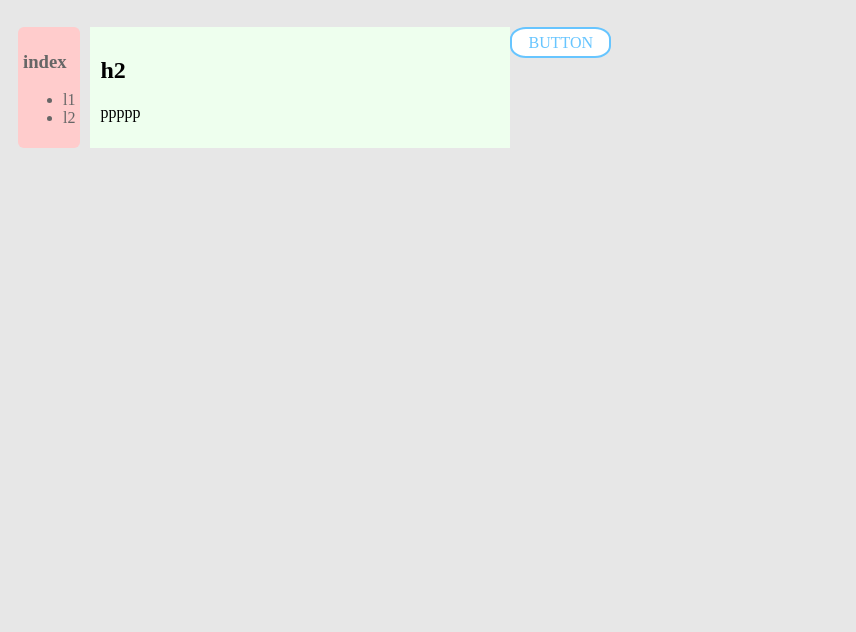
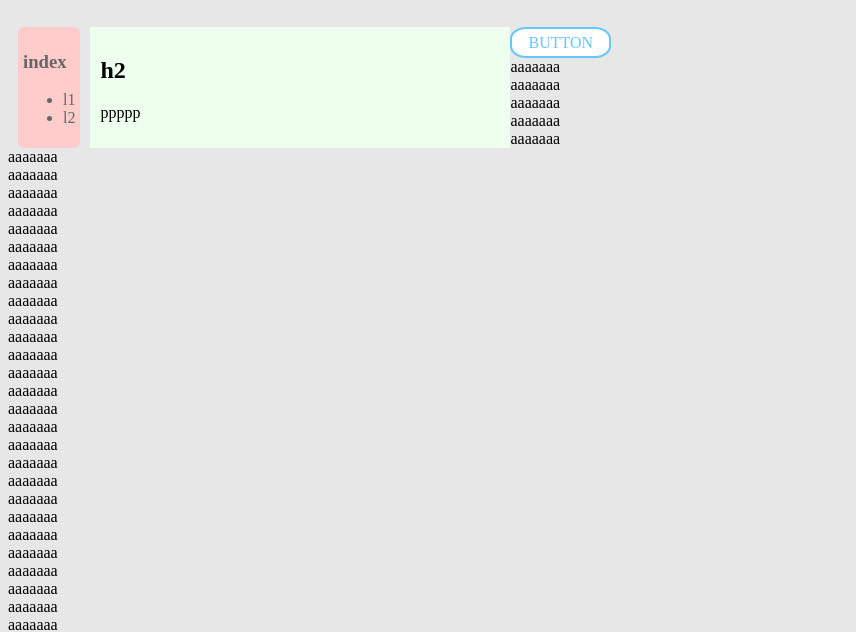
Before and after one commit to K02T01/tutorial, a website: page public_html/index.html in a window 1280 px wide. Shown: the part 169-801 px from the top of the page, without its empty margins (0-856 px from the left). Drawn offline with Linux system fonts and the light colour scheme.

Commit message:
とりあえず長くした

```diff
--- a/public_html/index.html
+++ b/public_html/index.html
@@ -25,5 +25,67 @@
 			<p>ppppp</p>
 		</div>
 		<a class="square_btn">BUTTON</a>
+		<div>
+			aaaaaaa<br>
+			aaaaaaa<br>
+			aaaaaaa<br>
+			aaaaaaa<br>
+			aaaaaaa<br>
+			aaaaaaa<br>
+			aaaaaaa<br>
+			aaaaaaa<br>
+			aaaaaaa<br>
+			aaaaaaa<br>
+			aaaaaaa<br>
+			aaaaaaa<br>
+			aaaaaaa<br>
+			aaaaaaa<br>
+			aaaaaaa<br>
+			aaaaaaa<br>
+			aaaaaaa<br>
+			aaaaaaa<br>
+			aaaaaaa<br>
+			aaaaaaa<br>
+			aaaaaaa<br>
+			aaaaaaa<br>
+			aaaaaaa<br>
+			aaaaaaa<br>
+			aaaaaaa<br>
+			aaaaaaa<br>
+			aaaaaaa<br>
+			aaaaaaa<br>
+			aaaaaaa<br>
+			aaaaaaa<br>
+			aaaaaaa<br>
+			aaaaaaa<br>
+			aaaaaaa<br>
+			aaaaaaa<br>
+			aaaaaaa<br>
+			aaaaaaa<br>
+			aaaaaaa<br>
+			aaaaaaa<br>
+			aaaaaaa<br>
+			aaaaaaa<br>
+			aaaaaaa<br>
+			aaaaaaa<br>
+			aaaaaaa<br>
+			aaaaaaa<br>
+			aaaaaaa<br>
+			aaaaaaa<br>
+			aaaaaaa<br>
+			aaaaaaa<br>
+			aaaaaaa<br>
+			aaaaaaa<br>
+			aaaaaaa<br>
+			aaaaaaa<br>
+			aaaaaaa<br>
+			aaaaaaa<br>
+			aaaaaaa<br>
+			aaaaaaa<br>
+			aaaaaaa<br>
+			aaaaaaa<br>
+			aaaaaaa<br>
+			aaaaaaa<br>
+		</div>
 	</body>
 </html>
```
